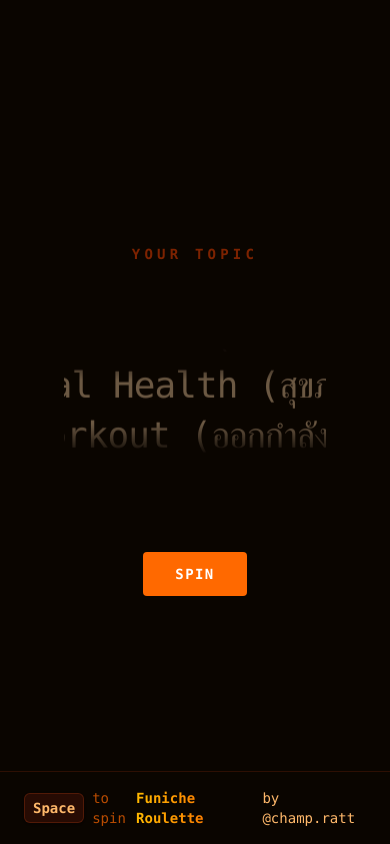
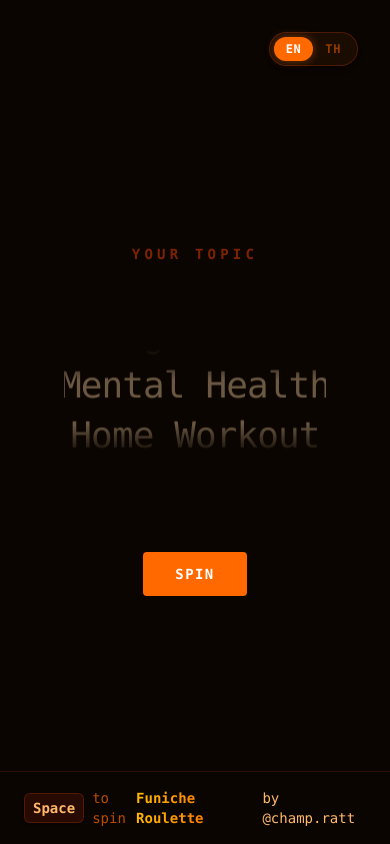
Before and after one commit to chxmpizy/Niche_Roulette, a Next.js app: page / in a window 390 px wide. Built offline with nearby package versions, Linux system fonts and the light colour scheme.

Commit message:
feat: implement full i18n support for EN/TH with LanguageContext

```diff
--- a/app/layout.tsx
+++ b/app/layout.tsx
@@ -1,5 +1,6 @@
 import type { Metadata } from "next";
 import "./globals.css";
+import { LanguageProvider } from "@/contexts/LanguageContext";
 
 export const metadata: Metadata = {
   title: "Funiche Roulette",
@@ -14,7 +15,9 @@ export default function RootLayout({
   return (
     <html lang="en" className="h-full antialiased">
       <body className="min-h-full flex flex-col font-sans bg-black text-white selection:bg-white selection:text-black">
-        {children}
+        <LanguageProvider>
+          {children}
+        </LanguageProvider>
       </body>
     </html>
   );
--- a/app/timer/page.tsx
+++ b/app/timer/page.tsx
@@ -2,13 +2,19 @@
 
 import { useEffect, useState, Suspense } from "react";
 import { useRouter, useSearchParams } from "next/navigation";
-import { clsx } from "clsx";
+import { useLanguage } from "@/contexts/LanguageContext";
+import { LanguageToggle } from "@/components/ui/language-toggle";
 
 function TimerContent() {
   const router = useRouter();
   const searchParams = useSearchParams();
+  const { language, t } = useLanguage();
 
-  const topic = searchParams.get("topic") || "Something Awesome";
+  // Retrieve the correct language topic from the URL, fallback to English then Thai
+  const topicEN = searchParams.get("topicEN") || "Something Awesome";
+  const topicTH = searchParams.get("topicTH") || topicEN;
+  const topic = language === "th" ? topicTH : topicEN;
+
   const initialHours = parseInt(searchParams.get("hours") || "1", 10);
 
   const [timer, setTimer] = useState<number>(initialHours * 3600);
@@ -33,31 +39,32 @@ function TimerContent() {
   };
 
   return (
-    <div className="flex-1 flex flex-col justify-center items-center w-full max-w-6xl ">
-      {/* <div className="w-full bg-[#1a0c00] border border-orange-500/60 shadow-[0_0_80px_-15px_rgba(249,115,22,0.3)] rounded-lg p-12 flex flex-col items-center justify-center min-h-[400px] relative overflow-hidden animate-in zoom-in duration-500"> */}
-      <div className="bg-gradient-to-r from-amber-400 to-orange-600 bg-clip-text text-transparent text-sm font-bold font-mono tracking-[0.3em] uppercase  mb-8 flex items-center gap-2">
-        Time Remaining
+    <div className="flex-1 flex flex-col items-center w-full max-w-6xl mt-12 md:mt-24">
+      <div className="w-full bg-[#1a0c00] border border-orange-500/60 shadow-[0_0_80px_-15px_rgba(249,115,22,0.3)] rounded-lg p-12 flex flex-col items-center justify-center min-h-[400px] relative overflow-hidden animate-in zoom-in duration-500">
+        <div className="text-sm font-bold font-mono tracking-[0.3em] uppercase text-orange-500 mb-8 flex items-center gap-2">
+          <span className="w-2 h-2 rounded-full bg-red-500 animate-pulse" />
+          {t("timeRemaining")}
+        </div>
+        <div className="text-6xl md:text-9xl font-black font-mono tracking-tighter text-transparent bg-clip-text bg-gradient-to-b from-orange-300 to-orange-600 drop-shadow-[0_0_30px_rgba(249,115,22,0.4)] mb-8">
+          {formatTimer(timer)}
+        </div>
+        <div className="text-orange-200/70 text-lg md:text-xl font-mono tracking-widest uppercase">
+          {t("building")} <span className="text-orange-400 font-bold">{topic}</span>
+        </div>
       </div>
-      <div className="text-6xl md:text-9xl font-black font-mono  mb-8">
-        {formatTimer(timer)}
-      </div>
-      {/* <div className="text-orange-200/70 text-lg md:text-xl font-mono tracking-widest uppercase">
-          Building: <span className="text-orange-400 font-bold">{topic}</span>
-        </div> */}
-      {/* </div> */}
 
       <div className="mt-8 flex flex-col sm:flex-row gap-4 animate-in fade-in slide-in-from-bottom-4 w-full sm:w-auto">
         <button
-          onClick={() => router.push("/")}
-          className="px-6 py-3 text-sm cursor-pointer font-bold font-mono tracking-widest uppercase rounded border border-orange-900/50 text-orange-500 hover:text-white hover:bg-red-900/60 hover:border-red-500 transition-all duration-300 w-full sm:w-auto"
+          onClick={() => router.push('/')}
+          className="px-6 py-3 text-sm font-bold font-mono tracking-widest uppercase rounded border border-orange-900/50 text-orange-500 hover:text-white hover:bg-red-900/60 hover:border-red-500 transition-all duration-300 w-full sm:w-auto"
         >
-          Give Up
+          {t("giveUp")}
         </button>
         <button
           onClick={() => addTime(1)}
-          className="px-8 py-3 text-sm cursor-pointer font-bold font-mono tracking-widest uppercase rounded bg-orange-900/40 border border-orange-900/50 text-orange-400 hover:bg-orange-800/50 hover:text-orange-200 transition-all duration-300 w-full sm:w-auto"
+          className="px-8 py-3 text-sm font-bold font-mono tracking-widest uppercase rounded bg-orange-900/40 border border-orange-900/50 text-orange-400 hover:bg-orange-800/50 hover:text-orange-200 transition-all duration-300 w-full sm:w-auto"
         >
-          + 1 Hour
+          {t("add1h")}
         </button>
       </div>
     </div>
@@ -66,19 +73,14 @@ function TimerContent() {
 
 export default function TimerPage() {
   return (
-    <div className="flex-1 flex flex-col justify-center min-h-screen bg-[#0a0500] text-orange-50 selection:bg-orange-500/30 items-center px-4">
-      {/* <header className="flex justify-center items-center w-full p-8 absolute top-0 left-0">
+    <div className="flex-1 flex flex-col min-h-screen bg-[#0a0500] text-orange-50 selection:bg-orange-500/30 items-center px-4 relative">
+      <LanguageToggle />
+      <header className="flex justify-center items-center w-full p-8 absolute top-0 left-0">
         <h1 className="text-xl md:text-2xl font-sans font-bold tracking-tight text-white/90 select-none">
           Funiche <span className="text-orange-500">Roulette</span>
         </h1>
-      </header> */}
-      <Suspense
-        fallback={
-          <div className="mt-40 text-orange-500 font-mono animate-pulse">
-            Loading...
-          </div>
-        }
-      >
+      </header>
+      <Suspense fallback={<div className="mt-40 text-orange-500 font-mono animate-pulse">Loading...</div>}>
         <TimerContent />
       </Suspense>
     </div>
--- a/components/roulette/category-stage.tsx
+++ b/components/roulette/category-stage.tsx
@@ -5,14 +5,19 @@ import { useRouter } from "next/navigation";
 import { categories } from "@/data/categories";
 import { SlotReel } from "./slot-reel";
 import { clsx } from "clsx";
+import { useLanguage } from "@/contexts/LanguageContext";
+import { LanguageToggle } from "@/components/ui/language-toggle";
 
 export function CategoryStage() {
   const router = useRouter();
+  const { language, t } = useLanguage();
   const [isSpinning, setIsSpinning] = useState(false);
-  const [finalResult, setFinalResult] = useState<string | null>(null);
+  const [finalResult, setFinalResult] = useState<{en: string, th: string} | null>(null);
 
-  // Flatten all sub-niches from all categories to spin specific topics
-  const categoryNames = categories.flatMap((c) => c.subNiches);
+  // Flatten all sub-niches to spin specific topics
+  const categoryObjects = categories.flatMap((c) => c.subNiches);
+  // Get string representation for slot reel based on current language
+  const categoryNames = categoryObjects.map(c => c[language]);
 
   const startSpin = () => {
     if (isSpinning) return;
@@ -20,16 +25,19 @@ export function CategoryStage() {
     setFinalResult(null);
   };
 
-  const handleStop = (selected: string) => {
-    setFinalResult(selected);
+  const handleStop = (selectedString: string) => {
+    // Find the original object to store both languages
+    const matched = categoryObjects.find(c => c[language] === selectedString);
+    if (matched) {
+      setFinalResult(matched);
+    }
     setIsSpinning(false);
   };
 
   const startTimer = (hours: number) => {
     if (!finalResult) return;
-    router.push(
-      `/timer?topic=${encodeURIComponent(finalResult)}&hours=${hours}`,
-    );
+    // Pass English version as canonical for URL, or both
+    router.push(`/timer?topicEN=${encodeURIComponent(finalResult.en)}&topicTH=${encodeURIComponent(finalResult.th)}&hours=${hours}`);
   };
 
   useEffect(() => {
@@ -46,10 +54,11 @@ export function CategoryStage() {
   }, [isSpinning]);
 
   return (
-    <div className="flex-1 flex flex-col min-h-screen bg-[#0a0500] text-orange-50 selection:bg-orange-500/30">
+    <div className="flex-1 flex flex-col min-h-screen bg-[#0a0500] text-orange-50 selection:bg-orange-500/30 relative">
+      <LanguageToggle />
       {/* <header className="flex justify-center items-center w-full p-8 absolute top-0 left-0">
         <h1 className="text-xl md:text-2xl font-sans font-bold tracking-tight text-white/90 select-none">
-          Funiche <span className="text-orange-500">Roulette</span>
+          {t("title")} <span className="text-orange-500">{t("subtitle")}</span>
         </h1>
       </header> */}
 
@@ -58,15 +67,18 @@ export function CategoryStage() {
           <div className="mb-8 mt-4 h-8 flex justify-center items-center">
             {isSpinning ? (
               <h2 className="text-sm font-bold font-mono tracking-[0.3em] uppercase text-orange-500 animate-pulse flex items-center gap-3">
-                Drawing
+
+                {t("drawing")}
               </h2>
             ) : finalResult ? (
               <h2 className="text-sm font-bold font-mono tracking-[0.3em] uppercase text-orange-400 flex items-center gap-2 animate-in fade-in zoom-in duration-300">
-                Your Topic
+
+                {t("yourTopic")}
+
               </h2>
             ) : (
               <h2 className="text-sm font-bold font-mono tracking-[0.3em] uppercase text-orange-700/60">
-                Your Topic
+                {t("yourTopic")}
               </h2>
             )}
           </div>
@@ -80,10 +92,11 @@ export function CategoryStage() {
             <div
               className={clsx(
                 "text-4xl md:text-5xl font-medium tracking-tight text-center font-mono w-full transition-all duration-500",
-                finalResult ? "text-orange-50" : "text-orange-200/40",
+                finalResult ? "text-orange-50" : "text-orange-200/40"
               )}
             >
               <SlotReel
+                key={language} // Force re-render of slot reel when language changes
                 items={categoryNames}
                 isSpinning={isSpinning}
                 onStop={handleStop}
@@ -98,33 +111,33 @@ export function CategoryStage() {
                 onClick={startSpin}
                 disabled={isSpinning}
                 className={clsx(
-                  "px-8 py-3 text-sm cursor-pointer font-bold font-mono tracking-widest uppercase rounded transition-all duration-300",
+                  "px-8 py-3 text-sm font-bold font-mono tracking-widest uppercase rounded transition-all duration-300",
                   isSpinning
                     ? "bg-orange-900/30 text-white/50 cursor-not-allowed"
-                    : "bg-orange-500 text-white hover:bg-orange-400 hover:shadow-[0_0_20px_-5px_rgba(249,115,22,0.4)]",
+                    : "bg-orange-500 text-white hover:bg-orange-400 hover:shadow-[0_0_20px_-5px_rgba(249,115,22,0.4)]"
                 )}
               >
-                {isSpinning ? "Spinning..." : "Spin"}
+                {isSpinning ? t("spinning") : t("spin")}
               </button>
             ) : (
               <div className="flex flex-col sm:flex-row gap-4 w-full sm:w-auto animate-in fade-in slide-in-from-bottom-4">
                 <button
                   onClick={startSpin}
-                  className="px-8 py-3 cursor-pointer w-full sm:w-auto text-sm font-bold font-mono tracking-widest uppercase rounded bg-orange-950/40 border border-orange-900/50 text-orange-400 hover:bg-orange-900/60 hover:text-orange-200 transition-all duration-300"
+                  className="px-8 py-3 w-full sm:w-auto text-sm font-bold font-mono tracking-widest uppercase rounded bg-orange-950/40 border border-orange-900/50 text-orange-400 hover:bg-orange-900/60 hover:text-orange-200 transition-all duration-300"
                 >
-                  Spin Again
+                  {t("spinAgain")}
                 </button>
                 {/* <button
                   onClick={() => startTimer(1)}
                   className="px-8 py-3 w-full sm:w-auto text-sm font-bold font-mono tracking-widest uppercase rounded border border-orange-600 text-orange-400 hover:bg-orange-900/50 hover:text-orange-200 transition-all duration-300 shadow-[0_0_15px_-5px_rgba(249,115,22,0.2)] flex items-center justify-center gap-2"
                 >
-                  Timer (1h) ⏳
+                  {t("timer1h")}
                 </button> */}
                 <button
                   onClick={() => startTimer(3)}
-                  className="px-8 py-3 w-full cursor-pointer sm:w-auto text-sm font-bold font-mono tracking-widest uppercase rounded bg-gradient-to-r from-orange-400 to-orange-600 text-white hover:opacity-90 transition-all duration-300 shadow-[0_0_30px_-5px_rgba(249,115,22,0.5)] flex items-center justify-center gap-2 group"
+                  className="px-8 py-3 w-full sm:w-auto text-sm font-bold font-mono tracking-widest uppercase rounded bg-gradient-to-r from-orange-400 to-orange-600 text-white hover:opacity-90 transition-all duration-300 shadow-[0_0_30px_-5px_rgba(249,115,22,0.5)] flex items-center justify-center gap-2 group"
                 >
-                  Build it!
+                  {t("buildIt3h")}
                 </button>
               </div>
             )}
@@ -137,21 +150,11 @@ export function CategoryStage() {
           <kbd className="px-2 py-1 bg-orange-950/50 border border-orange-900/50 rounded-md text-orange-300 font-bold shadow-sm">
             Space
           </kbd>
-          <span>to {finalResult ? "spin again" : "spin"}</span>
+          <span>{finalResult ? t("spaceToSpinAgain") : t("spaceToSpin")}</span>
         </div>
         <div className="flex items-center gap-2 font-mono text-orange-300">
-          <span className="bg-gradient-to-r from-amber-400 to-orange-600 bg-clip-text text-transparent font-bold">
-            Funiche Roulette
-          </span>
-          <span>
-            by{" "}
-            <a
-              className="hover:underline"
-              href="https://www.instagram.com/champ.ratt/"
-            >
-              @champ.ratt
-            </a>
-          </span>
+          <span className="bg-gradient-to-r from-amber-400 to-orange-600 bg-clip-text text-transparent font-bold">{t("title")} {t("subtitle")}</span>
+          <span>{t("by")} <a className="hover:underline" href="https://www.instagram.com/champ.ratt/">@champ.ratt</a></span>
         </div>
       </footer>
     </div>
--- /dev/null
+++ b/components/ui/language-toggle.tsx
@@ -0,0 +1,32 @@
+"use client";
+
+import { useLanguage } from "@/contexts/LanguageContext";
+
+export function LanguageToggle() {
+  const { language, setLanguage } = useLanguage();
+
+  return (
+    <div className="absolute top-8 right-8 z-50 flex items-center bg-[#1a0c00] border border-orange-900/50 rounded-full p-1 shadow-md">
+      <button
+        onClick={() => setLanguage("en")}
+        className={`px-3 py-1 text-xs font-bold font-mono tracking-wider rounded-full transition-all duration-300 ${
+          language === "en"
+            ? "bg-orange-500 text-white shadow-[0_0_10px_rgba(249,115,22,0.4)]"
+            : "text-orange-500/50 hover:text-orange-400"
+        }`}
+      >
+        EN
+      </button>
+      <button
+        onClick={() => setLanguage("th")}
+        className={`px-3 py-1 text-xs font-bold font-mono tracking-wider rounded-full transition-all duration-300 ${
+          language === "th"
+            ? "bg-orange-500 text-white shadow-[0_0_10px_rgba(249,115,22,0.4)]"
+            : "text-orange-500/50 hover:text-orange-400"
+        }`}
+      >
+        TH
+      </button>
+    </div>
+  );
+}
--- /dev/null
+++ b/contexts/LanguageContext.tsx
@@ -0,0 +1,91 @@
+"use client";
+
+import { createContext, useContext, useState, useEffect, ReactNode } from "react";
+
+export type Language = "en" | "th";
+
+type Translations = {
+  [key: string]: string;
+};
+
+const dictionaries: Record<Language, Translations> = {
+  en: {
+    title: "Funiche",
+    subtitle: "Roulette",
+    yourTopic: "Your Topic",
+    drawing: "Drawing",
+    spin: "Spin",
+    spinning: "Spinning...",
+    spinAgain: "Spin Again",
+    buildIt3h: "Build it!",
+    spaceToSpin: "to spin",
+    spaceToSpinAgain: "to spin again",
+    giveUp: "Give Up",
+    cancelTimer: "Cancel Timer",
+    timeRemaining: "Time Remaining",
+    building: "Building:",
+    add1h: "+ 1 Hour",
+    by: "by",
+  },
+  th: {
+    title: "Funiche",
+    subtitle: "Roulette",
+    yourTopic: "หัวข้อของคุณ",
+    drawing: "กำลังสุ่ม",
+    spin: "สุ่มเลย",
+    spinning: "กำลังสุ่ม...",
+    spinAgain: "สุ่มอีกครั้ง",
+    buildIt3h: "ลุยเลย!",
+    spaceToSpin: "เพื่อสุ่ม",
+    spaceToSpinAgain: "เพื่อสุ่มอีกครั้ง",
+    giveUp: "ยอมแพ้",
+    cancelTimer: "ยกเลิกจับเวลา",
+    timeRemaining: "เวลาที่เหลือ",
+    building: "หัวข้อที่ทำ:",
+    add1h: "+ 1 ชั่วโมง",
+    by: "โดย",
+  },
+};
+
+interface LanguageContextProps {
+  language: Language;
+  setLanguage: (lang: Language) => void;
+  t: (key: keyof typeof dictionaries.en) => string;
+}
+
+const LanguageContext = createContext<LanguageContextProps | undefined>(undefined);
+
+export function LanguageProvider({ children }: { children: ReactNode }) {
+  const [language, setLanguageState] = useState<Language>("en");
+  const [mounted, setMounted] = useState(false);
+
+  useEffect(() => {
+    setMounted(true);
+    const stored = localStorage.getItem("lang") as Language;
+    if (stored === "th" || stored === "en") {
+      setLanguageState(stored);
+    }
+  }, []);
+
+  const setLanguage = (lang: Language) => {
+    setLanguageState(lang);
+    localStorage.setItem("lang", lang);
+  };
+
+  const t = (key: string) => {
+    if (!mounted) return dictionaries.en[key] || key; // fallback for SSR
+    return dictionaries[language][key] || key;
+  };
+
+  return (
+    <LanguageContext.Provider value={{ language, setLanguage, t }}>
+      {children}
+    </LanguageContext.Provider>
+  );
+}
+
+export function useLanguage() {
+  const context = useContext(LanguageContext);
+  if (!context) throw new Error("useLanguage must be used within LanguageProvider");
+  return context;
+}
--- a/data/categories.ts
+++ b/data/categories.ts
@@ -1,119 +1,127 @@
+export type SubNiche = {
+  en: string;
+  th: string;
+};
+
 export type Category = {
   id: string;
-  name: string;
-  subNiches: string[];
+  name: {
+    en: string;
+    th: string;
+  };
+  subNiches: SubNiche[];
 };
 
 export const categories: Category[] = [
   {
     id: "gaming",
-    name: "Gaming (เกมมิ่ง)",
+    name: { en: "Gaming", th: "เกมมิ่ง" },
     subNiches: [
-      "Indie Game (เกมอินดี้)",
-      "RPG / JRPG (เกมสวมบทบาท)",
-      "FPS / Shooter (เกมยิง)",
-      "Mobile Game (เกมมือถือ)",
-      "Esports (อีสปอร์ต)",
-      "Retro Gaming (เกมย้อนยุค)"
+      { en: "Indie Game", th: "เกมอินดี้" },
+      { en: "RPG / JRPG", th: "เกมสวมบทบาท" },
+      { en: "FPS / Shooter", th: "เกมยิง" },
+      { en: "Mobile Game", th: "เกมมือถือ" },
+      { en: "Esports", th: "อีสปอร์ต" },
+      { en: "Retro Gaming", th: "เกมย้อนยุค" }
     ]
   },
   {
     id: "health-fitness",
-    name: "Health & Fitness (สุขภาพและการออกกำลังกาย)",
+    name: { en: "Health & Fitness", th: "สุขภาพและการออกกำลังกาย" },
     subNiches: [
-      "Yoga & Pilates (โยคะและพิลาทิส)",
-      "Bodybuilding (เพาะกาย)",
-      "Weight Loss (การลดน้ำหนัก)",
-      "Mental Health (สุขภาพจิต)",
-      "Home Workout (ออกกำลังกายที่บ้าน)"
+      { en: "Yoga & Pilates", th: "โยคะและพิลาทิส" },
+      { en: "Bodybuilding", th: "เพาะกาย" },
+      { en: "Weight Loss", th: "การลดน้ำหนัก" },
+      { en: "Mental Health", th: "สุขภาพจิต" },
+      { en: "Home Workout", th: "ออกกำลังกายที่บ้าน" }
     ]
   },
   {
     id: "finance",
-    name: "Finance (การเงิน)",
+    name: { en: "Finance", th: "การเงิน" },
     subNiches: [
-      "Cryptocurrency (คริปโตเคอร์เรนซี)",
-      "Personal Finance (การเงินส่วนบุคคล)",
-      "Stock Trading (การเทรดหุ้น)",
-      "Real Estate (อสังหาริมทรัพย์)",
-      "Frugal Living (การใช้ชีวิตแบบประหยัด)"
+      { en: "Cryptocurrency", th: "คริปโตเคอร์เรนซี" },
+      { en: "Personal Finance", th: "การเงินส่วนบุคคล" },
+      { en: "Stock Trading", th: "การเทรดหุ้น" },
+      { en: "Real Estate", th: "อสังหาริมทรัพย์" },
+      { en: "Frugal Living", th: "การใช้ชีวิตแบบประหยัด" }
     ]
   },
   {
     id: "technology",
-    name: "Technology (เทคโนโลยี)",
+    name: { en: "Technology", th: "เทคโนโลยี" },
     subNiches: [
-      "Artificial Intelligence (ปัญญาประดิษฐ์)",
-      "Web Development (การพัฒนาเว็บ)",
-      "Cybersecurity (ความปลอดภัยไซเบอร์)",
-      "SaaS Tools (ซอฟต์แวร์ให้บริการ)",
-      "No-Code (การสร้างเว็บโดยไม่เขียนโค้ด)"
+      { en: "Artificial Intelligence", th: "ปัญญาประดิษฐ์" },
+      { en: "Web Development", th: "การพัฒนาเว็บ" },
+      { en: "Cybersecurity", th: "ความปลอดภัยไซเบอร์" },
+      { en: "SaaS Tools", th: "ซอฟต์แวร์ให้บริการ" },
+      { en: "No-Code", th: "การสร้างเว็บโดยไม่เขียนโค้ด" }
     ]
   },
   {
     id: "lifestyle",
-    name: "Lifestyle (ไลฟ์สไตล์)",
+    name: { en: "Lifestyle", th: "ไลฟ์สไตล์" },
     subNiches: [
-      "Minimalism (มินิมอลลิสต์)",
-      "Digital Nomad (ทำงานทางไกลเร่ร่อน)",
-      "Sustainable Living (การใช้ชีวิตรักษ์โลก)",
-      "Van Life (การใช้ชีวิตในรถตู้)",
-      "Travel Hacking (เทคนิคเที่ยวราคาประหยัด)"
+      { en: "Minimalism", th: "มินิมอลลิสต์" },
+      { en: "Digital Nomad", th: "ทำงานทางไกลเร่ร่อน" },
+      { en: "Sustainable Living", th: "การใช้ชีวิตรักษ์โลก" },
+      { en: "Van Life", th: "การใช้ชีวิตในรถตู้" },
+      { en: "Travel Hacking", th: "เทคนิคเที่ยวราคาประหยัด" }
     ]
   },
   {
     id: "food",
-    name: "Food & Beverage (อาหารและเครื่องดื่ม)",
+    name: { en: "Food & Beverage", th: "อาหารและเครื่องดื่ม" },
     subNiches: [
-      "Vegan Recipes (สูตรอาหารวีแกน)",
-      "Coffee Brewing (การชงกาแฟพิเศษ)",
-      "Meal Prepping (การเตรียมอาหารล่วงหน้า)",
-      "Baking & Pastry (การอบขนม)",
-      "Craft Beer / Mixology (คราฟต์เบียร์และค็อกเทล)"
+      { en: "Vegan Recipes", th: "สูตรอาหารวีแกน" },
+      { en: "Coffee Brewing", th: "การชงกาแฟพิเศษ" },
+      { en: "Meal Prepping", th: "การเตรียมอาหารล่วงหน้า" },
+      { en: "Baking & Pastry", th: "การอบขนม" },
+      { en: "Craft Beer / Mixology", th: "คราฟต์เบียร์และค็อกเทล" }
     ]
   },
   {
     id: "education",
-    name: "Education (การศึกษา)",
+    name: { en: "Education", th: "การศึกษา" },
     subNiches: [
-      "Language Learning (การเรียนภาษา)",
-      "Study Hacks (เทคนิคการเรียน)",
-      "Homeschooling (การเรียนแบบโฮมสคูล)",
-      "Speed Reading (การอ่านเร็ว)",
-      "Online Courses (คอร์สเรียนออนไลน์)"
+      { en: "Language Learning", th: "การเรียนภาษา" },
+      { en: "Study Hacks", th: "เทคนิคการเรียน" },
+      { en: "Homeschooling", th: "การเรียนแบบโฮมสคูล" },
+      { en: "Speed Reading", th: "การอ่านเร็ว" },
+      { en: "Online Courses", th: "คอร์สเรียนออนไลน์" }
     ]
   },
   {
     id: "marketing",
-    name: "Marketing (การตลาด)",
+    name: { en: "Marketing", th: "การตลาด" },
     subNiches: [
-      "SEO (การทำ SEO)",
-      "Social Media (การตลาดโซเชียลมีเดีย)",
-      "Email Marketing (การตลาดผ่านอีเมล)",
-      "Content Creation (การสร้างคอนเทนต์)",
-      "Affiliate Marketing (นายหน้าช่วยขาย)"
+      { en: "SEO", th: "การทำ SEO" },
+      { en: "Social Media", th: "การตลาดโซเชียลมีเดีย" },
+      { en: "Email Marketing", th: "การตลาดผ่านอีเมล" },
+      { en: "Content Creation", th: "การสร้างคอนเทนต์" },
+      { en: "Affiliate Marketing", th: "นายหน้าช่วยขาย" }
     ]
   },
   {
     id: "arts-crafts",
-    name: "Arts & Crafts (ศิลปะและงานคราฟต์)",
+    name: { en: "Arts & Crafts", th: "ศิลปะและงานคราฟต์" },
     subNiches: [
-      "Digital Art (ศิลปะดิจิทัล)",
-      "Knitting & Crochet (ถักนิตติ้งและโครเชต์)",
-      "Woodworking (งานไม้)",
-      "Pottery & Ceramics (เครื่องปั้นดินเผา)",
-      "Calligraphy (ศิลปะการเขียนอักษร)"
+      { en: "Digital Art", th: "ศิลปะดิจิทัล" },
+      { en: "Knitting & Crochet", th: "ถักนิตติ้งและโครเชต์" },
+      { en: "Woodworking", th: "งานไม้" },
+      { en: "Pottery & Ceramics", th: "เครื่องปั้นดินเผา" },
+      { en: "Calligraphy", th: "ศิลปะการเขียนอักษร" }
     ]
   },
   {
     id: "productivity",
-    name: "Productivity (ประสิทธิภาพการทำงาน)",
+    name: { en: "Productivity", th: "ประสิทธิภาพการทำงาน" },
     subNiches: [
-      "Time Management (การจัดการเวลา)",
-      "Notion Templates (เทมเพลต Notion)",
-      "Habit Tracking (การติดตามนิสัย)",
-      "Goal Setting (การตั้งเป้าหมาย)",
-      "Deep Work (การทำงานแบบมีสมาธิจดจ่อ)"
+      { en: "Time Management", th: "การจัดการเวลา" },
+      { en: "Notion Templates", th: "เทมเพลต Notion" },
+      { en: "Habit Tracking", th: "การติดตามนิสัย" },
+      { en: "Goal Setting", th: "การตั้งเป้าหมาย" },
+      { en: "Deep Work", th: "การทำงานแบบมีสมาธิจดจ่อ" }
     ]
   }
 ];
```
